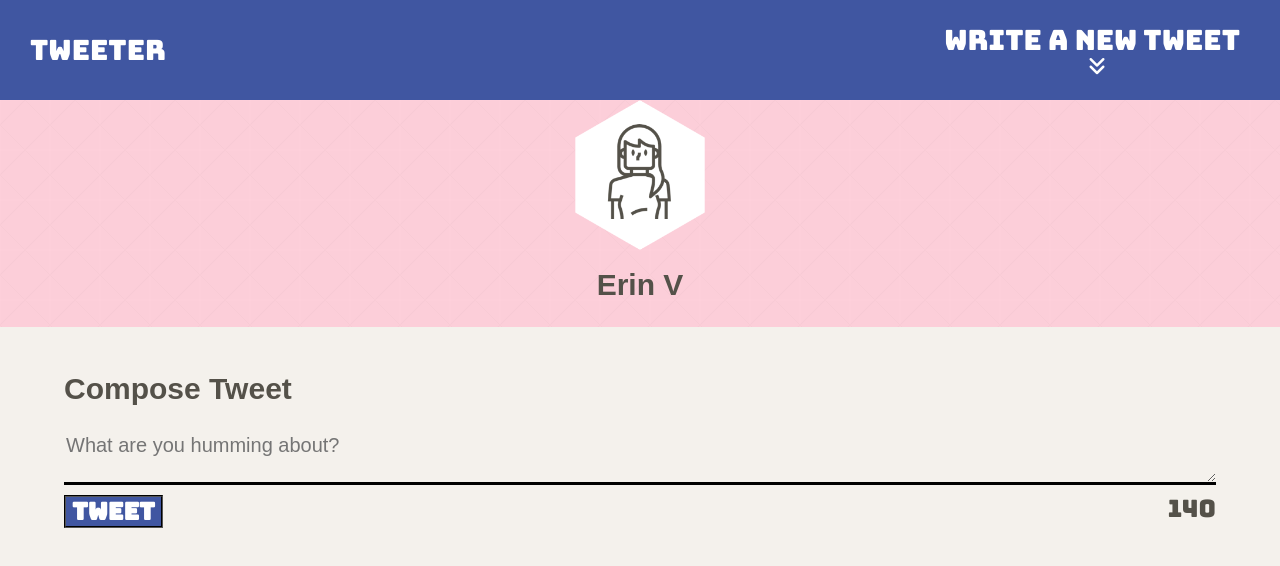
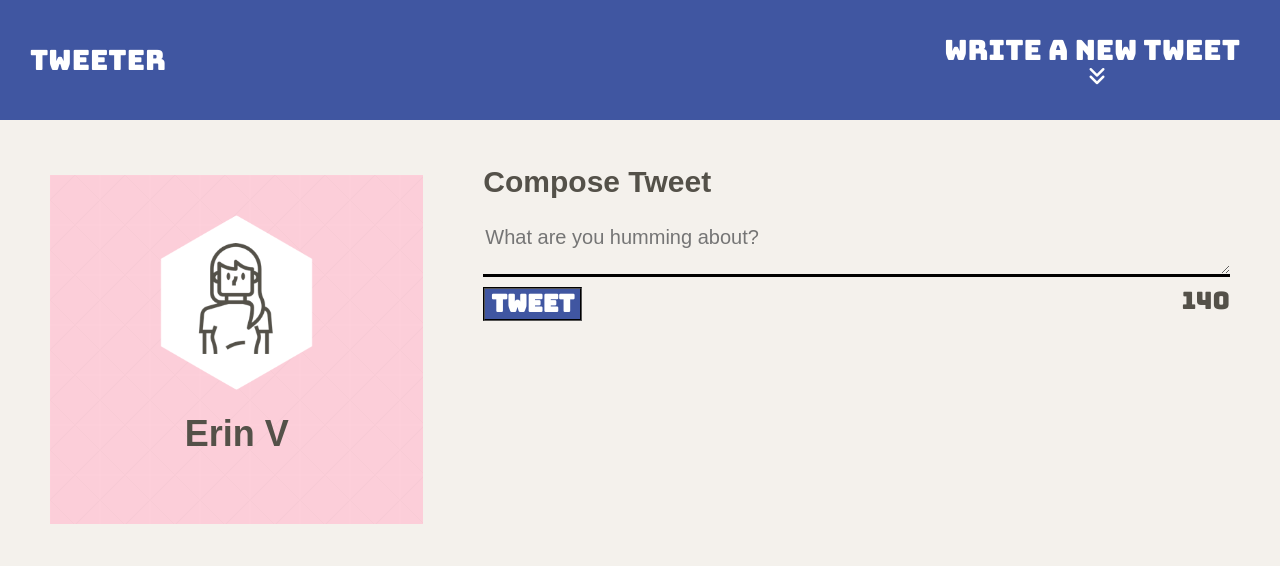
Before and after one commit to erinrinv/Tweeter, a website: page public/index.html in a window 1280 px wide. Drawn offline with nearby package versions, Linux system fonts and the light colour scheme; no server answers.

Commit message:
add responsive design to css pages. Playing around with one of the stretch goals

```diff
--- a/public/styles/header.css
+++ b/public/styles/header.css
@@ -34,3 +34,29 @@
   margin-top: -30px;
   font-size: 1.25rem;
 }
+
+@media only screen and (min-width: 1024px) {
+  .profile-header {
+    margin-top: 175px;
+    margin-left: 50px;
+    margin-right: 30px;
+    padding-top: 40px;
+    padding-bottom: 40px;
+  }
+
+  .user-image {
+    max-width: 175px;
+    max-height: 175px;
+  }
+
+  .user-name {
+    font-size: 1.5rem;
+  }
+  }
+
+  @media only screen and (max-width: 1023px) {
+    .profile-header {
+      padding-top: 100px;
+      margin-top: 0px;
+    }
+  }
--- a/public/styles/layout.css
+++ b/public/styles/layout.css
@@ -44,6 +44,17 @@ main {
   color: red;
 }
 
-/*
- * Additional CSS can be defined below or in other CSS files, as per instructions
- */
+@media only screen and (min-width: 1024px) {
+  body {
+    flex-direction: row;
+    align-items: flex-start;
+  }
+
+  main {
+    width: 200%;
+    background-color: #f4f1ec;
+    margin-top: 120px;
+    margin-right: 50px;
+    margin-left: 30px;
+  }
+}
--- a/public/styles/nav.css
+++ b/public/styles/nav.css
@@ -34,3 +34,31 @@ nav span {
 .new-tweet-text {
   margin-right: 10px; /* Add some spacing between text and icon */
 }
+
+/* .toggle-button {
+  cursor: pointer;
+  padding: 10px 20px;
+  background-color: #007bff;
+  color: #fff;
+  border: none;
+  border-radius: 5px;
+  margin-right: 20px;
+}
+
+.toggle-button:hover {
+  background-color: #0056b3;
+} */
+
+@media only screen and (min-width: 1024px)  {
+  nav {
+    height: 120px;
+  }
+
+  .logo {
+    font-size: 3rem;
+  }
+
+  span.write-new-tweet {
+    font-size: 1.5rem;
+  }
+}
--- a/public/styles/new-tweet.css
+++ b/public/styles/new-tweet.css
@@ -61,3 +61,9 @@
   margin-left: 5px;
   margin-right: 5px;
 }
+
+@media only screen and (min-width: 1024px) {
+  .new-tweet {
+    width: 100%;
+  }
+ }
--- a/public/styles/tweet.css
+++ b/public/styles/tweet.css
@@ -68,3 +68,9 @@
 .tweet-response i:hover {
   color: #ffd1dc;
 }
+
+@media only screen and (min-width: 1024px) {
+  #tweets-container {
+      width: 100%;
+    }
+  }
--- a/server/data-files/initial-tweets.json
+++ b/server/data-files/initial-tweets.json
@@ -8,7 +8,7 @@
     "content": {
       "text": "If I have seen further it is by standing on the shoulders of giants"
     },
-    "created_at": 1708923114628
+    "created_at": 1709064615588
   },
   {
     "user": {
@@ -19,6 +19,6 @@
     "content": {
       "text": "Je pense , donc je suis"
     },
-    "created_at": 1709009514628
+    "created_at": 1709151015588
   }
 ]
```
Also changed, not shown: public/index.html (+1 -1 lines), public/scripts/client.js (+17 -0 lines).
